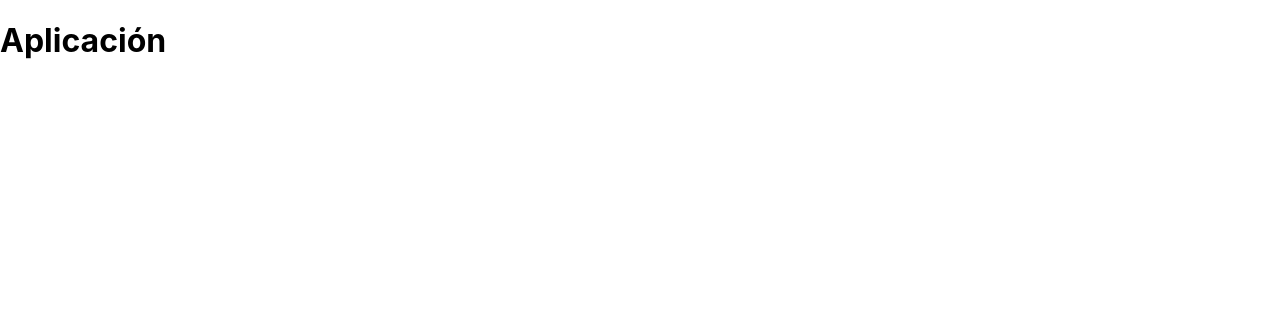
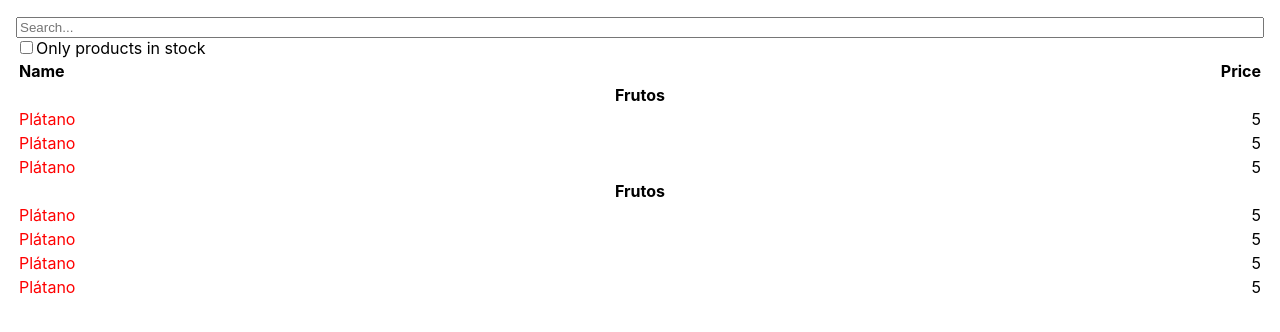
Before and after one commit to javierlete/react-3301, a React (Create React App) app in the folder BUILDERS/thinking-in-react/: page / in a window 1280 px wide. Shown: the top 332 px of the page. Built offline with nearby package versions, Linux system fonts and the light colour scheme.

Commit message:
Step 2.1: Crear maqueta sin nada más que HTML separado por componentes

```diff
--- a/BUILDERS/thinking-in-react/src/App.css
+++ b/BUILDERS/thinking-in-react/src/App.css
@@ -0,0 +1,31 @@
+main {
+  padding: 1rem;
+}
+
+input[type=search] {
+  width: 100%;
+}
+
+table {
+  width: 100%;
+
+  td, th {
+    &:first-child {
+      text-align: left;
+    }
+
+    &:last-child {
+      text-align: right;
+    }
+  }
+
+  tr.categoria {
+    td, th {
+      text-align: center;
+    }
+  }
+}
+
+.outofstock {
+  color: red;
+}
--- a/BUILDERS/thinking-in-react/src/App.js
+++ b/BUILDERS/thinking-in-react/src/App.js
@@ -2,7 +2,73 @@ import './App.css';
 
 function App() {
   return (
-    <h1>Aplicación</h1>
+    <main>
+      <FilterableProductTable />
+    </main>
+  );
+}
+
+function FilterableProductTable() {
+  return (
+    <>
+      <SearchBar />
+      <ProductTable />
+    </>
+  );
+}
+
+function SearchBar() {
+  return (
+    <>
+      <div>
+        <input type="search" placeholder="Search..."></input>
+      </div>
+      <div>
+        <input type="checkbox"></input>
+        <label for="instock">Only products in stock</label>
+      </div>
+    </>
+  );
+}
+
+function ProductTable() {
+  return (
+    <table>
+      <thead>
+        <tr>
+          <th>Name</th>
+          <th>Price</th>
+        </tr>
+      </thead>
+      <tbody>
+        <ProductCategoryRow />
+        <ProductRow />
+        <ProductRow />
+        <ProductRow />
+        <ProductCategoryRow />
+        <ProductRow />
+        <ProductRow />
+        <ProductRow />
+        <ProductRow />
+      </tbody>
+    </table>
+  );
+}
+
+function ProductCategoryRow() {
+  return (
+    <tr class="categoria">
+      <th colspan="2">Frutos</th>
+    </tr>
+  );
+}
+
+function ProductRow() {
+  return (
+    <tr>
+      <td className="outofstock">Plátano</td>
+      <td>5</td>
+    </tr>
   );
 }
 
```
